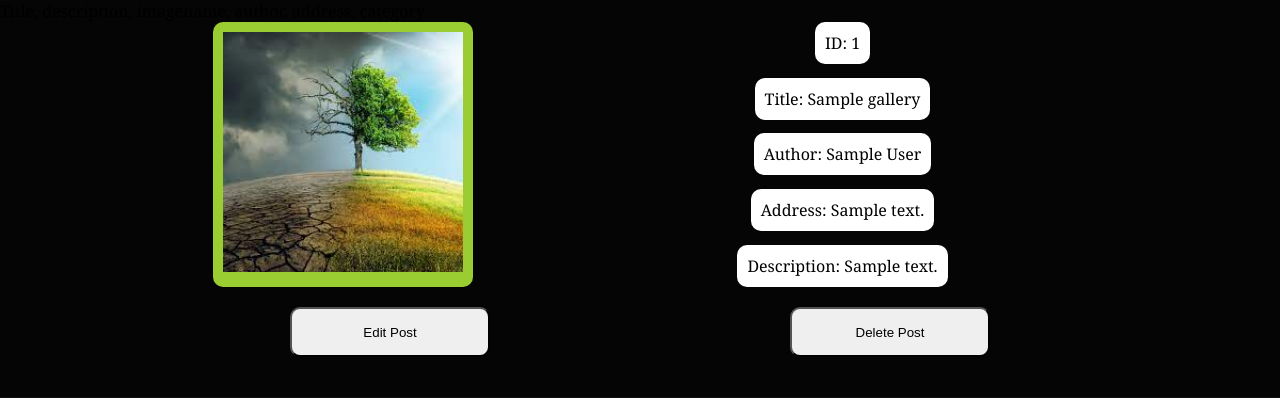
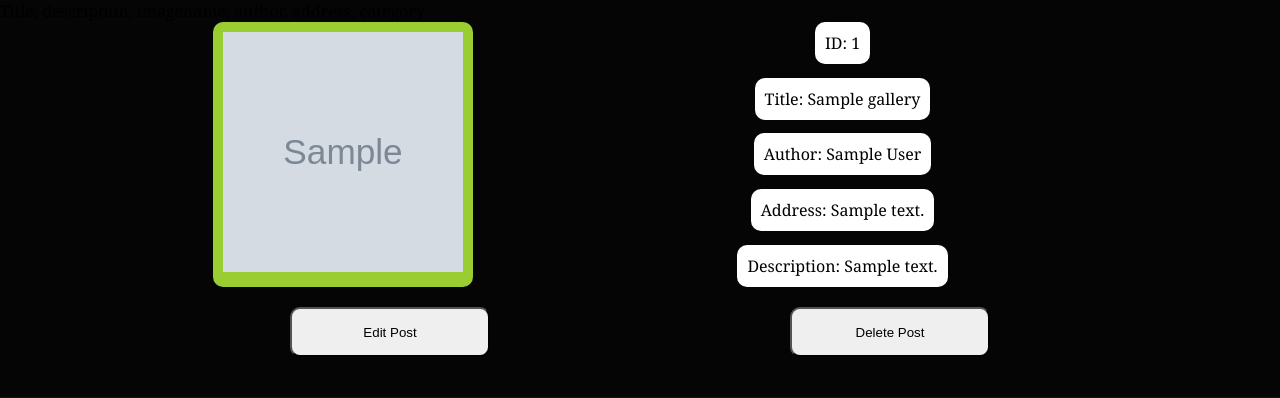
Before and after one commit to altingjonbalaj20/BI_21-22_Gr7, a PHP site: page /content/viewpost.php?id=1 in a window 1280 px wide. Shown: the part 240-638 px from the top of the page. Run offline with PHP 8.4, Linux system fonts and the light colour scheme; tables that the repository leaves empty or names only in its code hold one stand-in row (values such as "Sample post"); grey boxes marked "Sample" are stand-in pictures.

Commit message:
fixed view and editpost showing wrong image

```diff
--- a/content/editpost.php
+++ b/content/editpost.php
@@ -34,7 +34,7 @@
         <div class="container">
             <div class='photo-container'>
                 <figure>
-                    <img src='../img/fourthwebsite/image.jpeg' alt='gallery image' srcset='' width='240px' height='240px' />
+                    <img src='../img/fourthwebsite/<?php echo $image ?>' alt='gallery image' srcset='' width='240px' height='240px' />
                 </figure>
             </div>
             <form id="editPost" class="data-container" method="POST">
--- a/content/viewpost.php
+++ b/content/viewpost.php
@@ -34,7 +34,7 @@
         <div class="container">
             <div class='photo-container'>
                 <figure>
-                    <img src='../img/fourthwebsite/image.jpeg' alt='gallery image' srcset='' width='240px' height='240px' />
+                    <img src='../img/fourthwebsite/<?php echo $image ?>' alt='gallery image' srcset='' width='240px' height='240px' />
                 </figure>
             </div>
             <div class="data-container">
--- a/template/logout.php
+++ b/template/logout.php
@@ -5,4 +5,5 @@
 
    echo 'You have cleaned session';
    header('Refresh: 5; URL = logout.php');
+   exit();
 ?>
```
